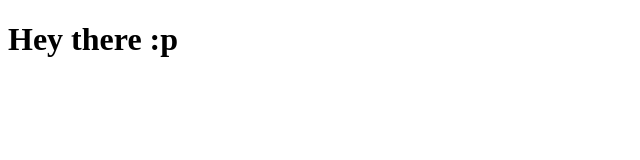
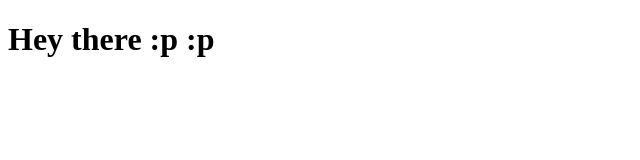
Before and after one commit to yashwanth-yasp/simple-web-server, a plain HTML site: page index.html in a window 1280 px wide. Shown: the full height of the page, 0-640 px from the left. Drawn offline with Linux system fonts and the light colour scheme.

Commit message:
added one more :p emoji in index.html, trying to check the CI/CD pipeline

```diff
--- a/index.html
+++ b/index.html
@@ -6,6 +6,6 @@
     <title>Simple Docker web server</title>
 </head>
 <body>
-    <h1>Hey there :p</h1>
+    <h1>Hey there :p :p</h1>
 </body>
 </html>
```
